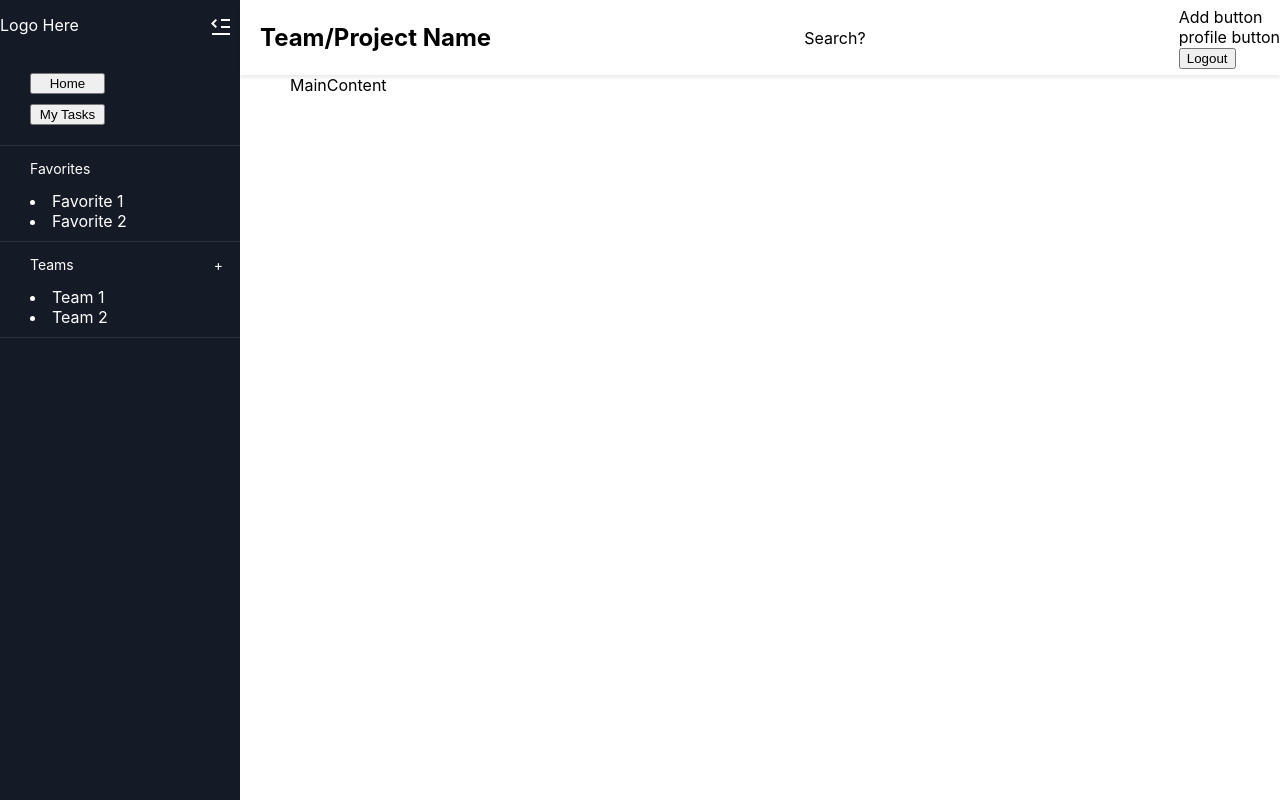
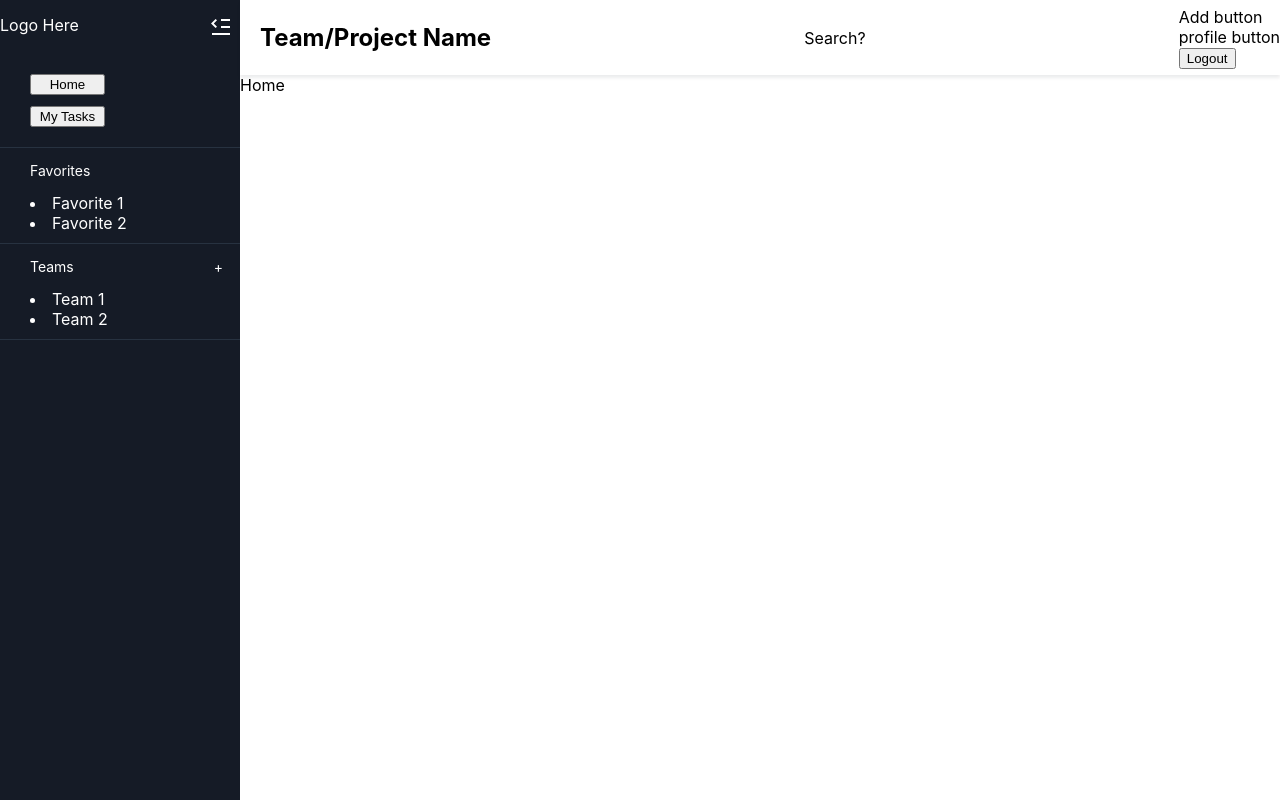
Before and after one commit to ctran01/Methodize, a React (Create React App) app in the folder client/: page / in a window 1280 px wide. Built offline with nearby package versions, Linux system fonts and the light colour scheme; sample sign-in values are in the browser's storage.

Commit message:
Set up initial homepage

```diff
--- a/client/src/App.js
+++ b/client/src/App.js
@@ -8,7 +8,19 @@ const App = () => {
   const [auth, setAuth] = useState(localStorage.getItem("token") || "");
   const [userId, setUserId] = useState(null);
   const [email, setEmail] = useState(null);
-  const context = { auth, setAuth, userId, setUserId, email, setEmail };
+  const [sidebar, setSidebar] = useState(true);
+  const showSidebar = () => setSidebar(!sidebar);
+  const context = {
+    auth,
+    setAuth,
+    userId,
+    setUserId,
+    email,
+    setEmail,
+    sidebar,
+    setSidebar,
+    showSidebar,
+  };
 
   return (
     <UserContext.Provider value={context}>
--- a/client/src/components/AuthRoutes.js
+++ b/client/src/components/AuthRoutes.js
@@ -1,12 +1,23 @@
-import React from "react";
+import React, { useState } from "react";
 import { BrowserRouter, Route, Switch, Redirect } from "react-router-dom";
-import Home from "./HomePage/Home";
+import Home from "./Pages/Home";
+import Tasks from "./Pages/Tasks";
+import "../css/Navbar.css";
+import LeftNavBar from "./NavigationBar/LeftNavBar";
+import TopNavBar from "./NavigationBar/TopNavBar";
 const AuthRoutes = () => {
+  const [sidebar, setSidebar] = useState(true);
+  const showSidebar = () => setSidebar(!sidebar);
   return (
     <BrowserRouter>
+      <div className="overlay">
+        <LeftNavBar showSidebar={showSidebar} sidebar={sidebar} />
+        <div className="overlay-right-container">
+          <TopNavBar showSidebar={showSidebar} sidebar={sidebar} />
           <Switch>
             {/* <Route exact path="/register/onboard" component={Onboard} /> */}
             <Route exact path="/" component={Home} />
+            <Route path="/tasks" component={Tasks} />
             <Route
               path="/*"
               render={() => {
@@ -14,6 +25,8 @@ const AuthRoutes = () => {
               }}
             />
           </Switch>
+        </div>
+      </div>
     </BrowserRouter>
   );
 };
--- a/client/src/components/HomePage/Home.js
+++ /dev/null
@@ -1,49 +0,0 @@
-import React, { useContext, useState } from "react";
-import UserContext from "../../context/UserContext";
-import LeftNavBar from "./LeftNavBar";
-import "../../css/Navbar.css";
-import MainContent from "./MainContent";
-import TopNavBar from "./TopNavBar";
-const Home = () => {
-  const { setAuth, setEmail, setUserId } = useContext(UserContext);
-
-  //Probably have the toggle nav bar function here
-  const [sidebar, setSidebar] = useState(true);
-  const showSidebar = () => setSidebar(!sidebar);
-  console.log({ sidebar });
-  return (
-    // <div
-    //   className="home-page-container"
-    //   style={{
-    //     height: "100%",
-    //     width: "100%",
-    //     flexDirection: "column",
-    //   }}
-    // >
-    <div
-      style={{
-        height: "100%",
-        width: "100%",
-        display: "flex",
-        flexDirection: "row",
-      }}
-    >
-      <LeftNavBar showSidebar={showSidebar} sidebar={sidebar} />
-
-      <div
-        style={{
-          display: "flex",
-          flexDirection: "column",
-          width: "100%",
-          height: "100%",
-        }}
-      >
-        <TopNavBar showSidebar={showSidebar} sidebar={sidebar} />
-        <MainContent />
-      </div>
-    </div>
-    // </div>
-  );
-};
-
-export default Home;
--- a/client/src/components/HomePage/MainContent.js
+++ b/client/src/components/HomePage/MainContent.js
@@ -1,7 +1,7 @@
 import React, { useContext } from "react";
 import UserContext from "../../context/UserContext";
 import { GiHamburgerMenu } from "react-icons/gi";
-import TopNavBar from "./TopNavBar";
+import TopNavBar from "../NavigationBar/TopNavBar";
 
 const MainContent = ({ showSidebar, sidebar }) => {
   const { setAuth, setEmail, setUserId } = useContext(UserContext);
--- a/client/src/components/HomePage/LeftNavBar.js
+++ b/client/src/components/NavigationBar/LeftNavBar.js
@@ -26,8 +26,12 @@ const LeftNavBar = ({ showSidebar, sidebar }) => {
             className="main-menu-items-container"
             style={{ marginTop: "10px" }}
           >
-            <button>Home</button>
-            <button>My Tasks</button>
+            <a href="/">
+              <button>Home</button>
+            </a>
+            <a href="/tasks">
+              <button>My Tasks</button>
+            </a>
           </div>
           <div className="favorites-container">
             <p style={{}}>Favorites</p>
--- /dev/null
+++ b/client/src/components/Pages/Home.js
@@ -0,0 +1,11 @@
+import React, { useContext, useState } from "react";
+
+import "../../css/Navbar.css";
+
+const Home = () => {
+  //Probably have the toggle nav bar function here
+
+  return <div>Home </div>;
+};
+
+export default Home;
--- /dev/null
+++ b/client/src/components/Pages/Tasks.js
@@ -0,0 +1,7 @@
+import React from "react";
+
+const Tasks = () => {
+  return <div>Tasks</div>;
+};
+
+export default Tasks;
--- a/client/src/components/Routes.js
+++ b/client/src/components/Routes.js
@@ -1,6 +1,6 @@
 import React, { useContext, useEffect } from "react";
 import { BrowserRouter, Redirect, Route, Switch } from "react-router-dom";
-import Home from "./HomePage/Home";
+import Home from "./Pages/Home";
 import UserContext from "../context/UserContext";
 import LandingPage from "./LandingPage/LandingPage";
 import LandingRoutes from "./LandingPage/LandingRoutes";
--- a/client/src/css/Navbar.css
+++ b/client/src/css/Navbar.css
@@ -22,6 +22,19 @@
   /* transition: 850ms; */
 }
 
+.overlay {
+  height: 100%;
+  width: 100%;
+  display: flex;
+  flex-direction: row;
+}
+
+.overlay-right-container {
+  height: 100%;
+  width: 100%;
+  display: flex;
+  flex-direction: column;
+}
 .left-nav-menu-container {
   display: flex;
   flex-direction: column;
```
Also changed, not shown: client/src/components/NavigationBar/TopNavBar.js (renamed from client/src/components/HomePage/TopNavBar.js). Lines whose indentation alone changed are shown as unchanged.
